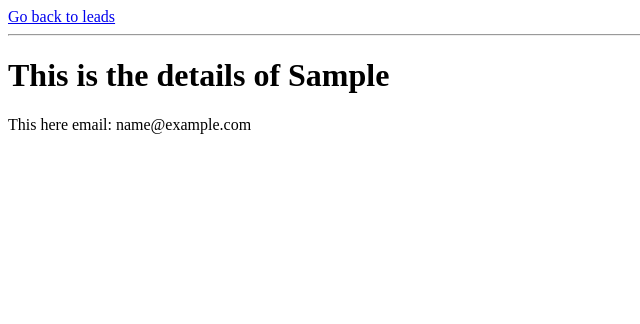
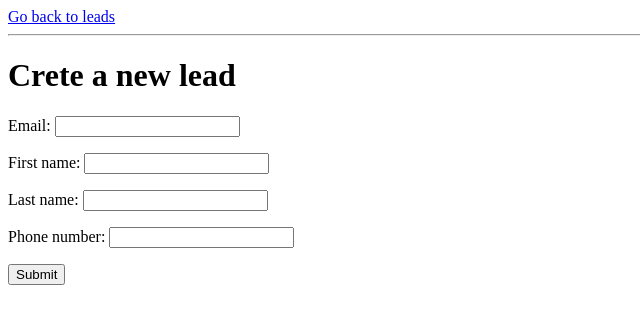
Before and after one commit to mekeltensley/touchbase-crm, a Django app: template leads/templates/leads/lead_create.html in a window 1280 px wide. Shown: the top 324 px of the page, without its empty margins (0-640 px from the left). Run offline with Django 4.2, Linux system fonts and the light colour scheme; the template is opened without the code that fills it: values that come from a table or form of the project are taken from there, others are empty; tables that the repository leaves empty hold one stand-in row (values such as "Sample post").

Commit message:
Add new form and test new lead

```diff
--- /dev/null
+++ b/leads/forms.py
@@ -0,0 +1,8 @@
+# Has all forms in one file
+from django import forms
+
+class LeadForm(forms.Form):
+    email = forms.EmailField()
+    first_name = forms.CharField()
+    last_name = forms.CharField()
+    phone_number = forms.CharField(max_length=10)
--- a/leads/templates/leads/lead_create.html
+++ b/leads/templates/leads/lead_create.html
@@ -10,7 +10,11 @@
 <body>
     <a href="/leads/">Go back to leads</a>
     <hr />
-    <h1>This is the details of {{ lead.first_name }}</h1>
-    <p> This here email: {{ lead.email }}
+    <h1>Crete a new lead</h1>
+    <form method="post">
+        {% csrf_token %}
+        {{ form.as_p }}
+        <button type="submit">Submit</button>
+    </form>
 </body>
 </html>
--- a/leads/urls.py
+++ b/leads/urls.py
@@ -1,11 +1,12 @@
 from django.urls import path
 
 # import view pages
-from .views import lead_list, lead_detail
+from .views import lead_list, lead_detail, lead_create
 
 app_name = "leads"
 
 urlpatterns = [
     path('', lead_list),
-    path('<pk>/', lead_detail),
+    path('create/', lead_create),
+    path('<int:pk>/', lead_detail),
 ]
```
Also changed, not shown: leads/views.py (+34 -2 lines), 1 other file.
